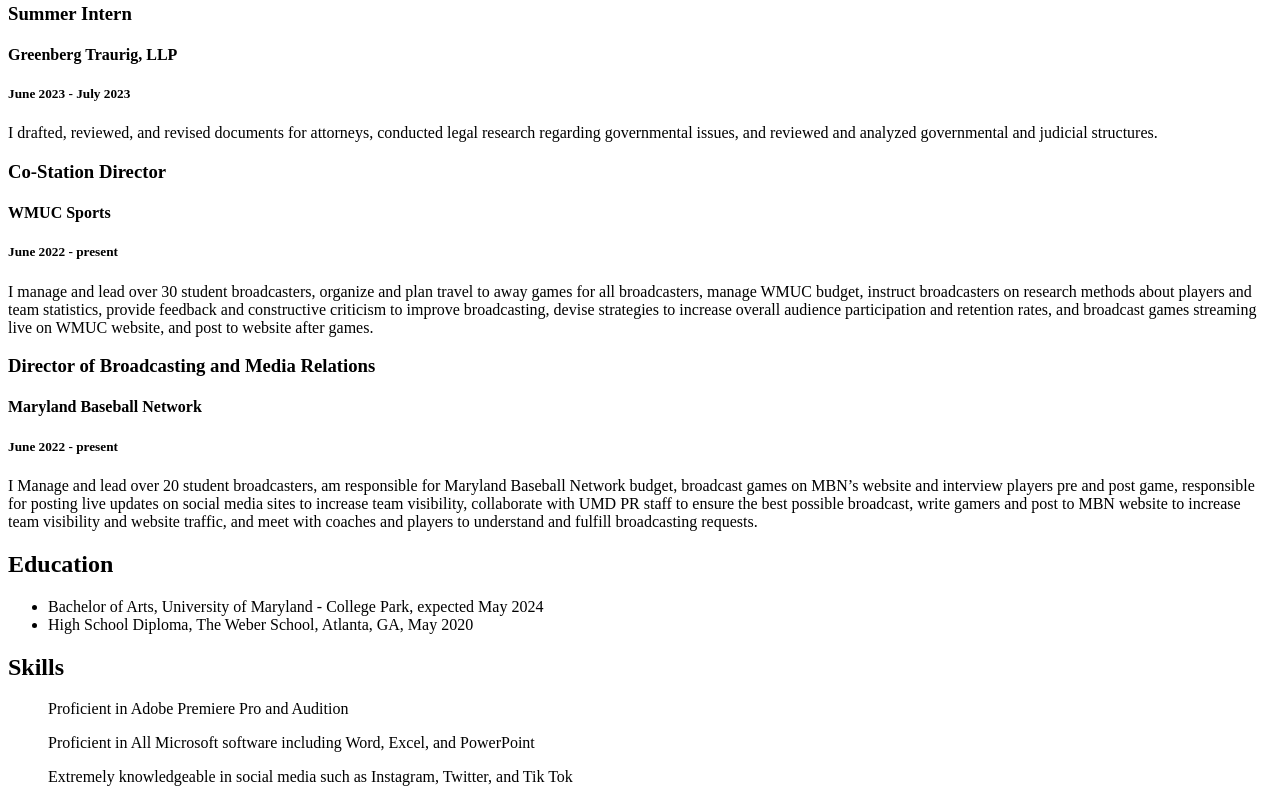
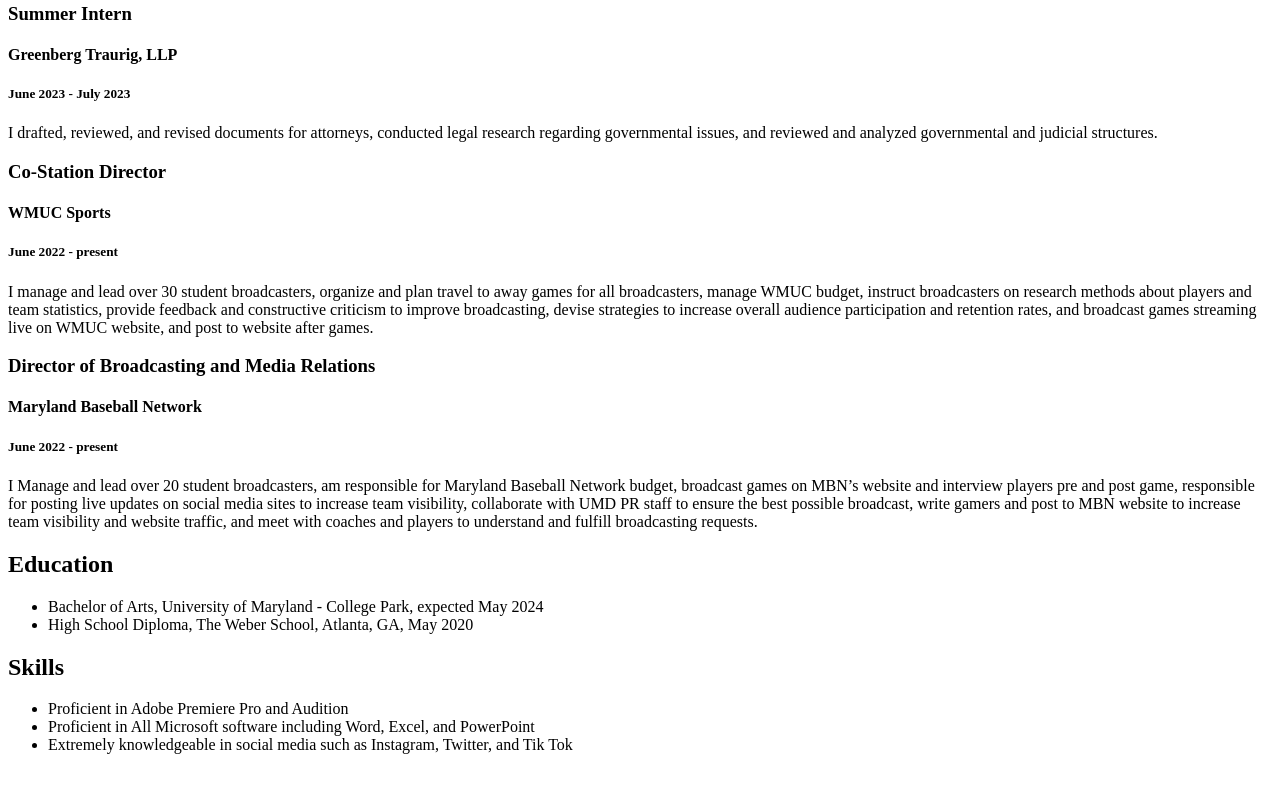
Before and after one commit to breitman5/JOUR-352, a plain HTML site: page resume.html in a window 1280 px wide. Shown: the part 715-1517 px from the top of the page. After the commit the page ends 1485 px from the top, so only its background shows below. Drawn offline with Linux system fonts and the light colour scheme.

Commit message:
Add files via upload

```diff
--- a/resume.html
+++ b/resume.html
@@ -43,9 +43,11 @@
       </ul>
 
     <h2>Skills</h2>
-    <ul> Proficient in Adobe Premiere Pro and Audition </ul>
-<ul> Proficient in All Microsoft software including Word, Excel, and PowerPoint </ul>
-<ul>Extremely knowledgeable in social media such as Instagram, Twitter, and Tik Tok </ul>
+    <ul>
+    <li>Proficient in Adobe Premiere Pro and Audition </li>
+    <li>Proficient in All Microsoft software including Word, Excel, and PowerPoint </li>
+    <li>Extremely knowledgeable in social media such as Instagram, Twitter, and Tik Tok </li>
+    </ul>
 
   </body>
 
```
